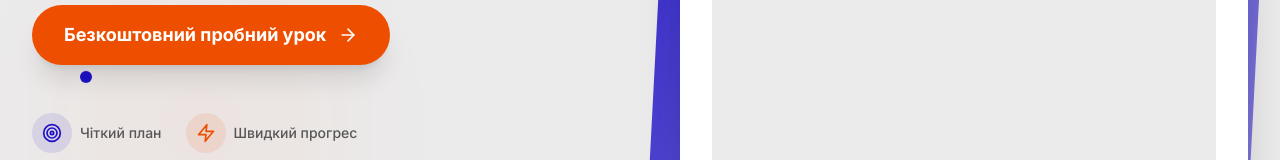
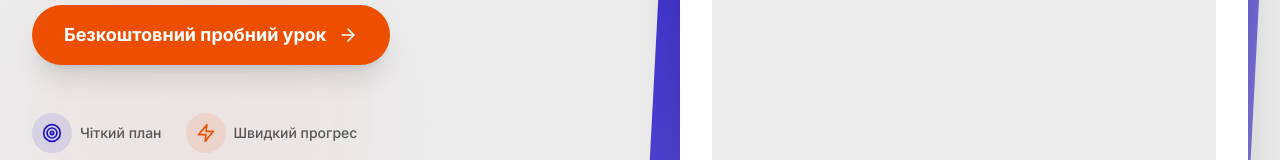
Before and after one commit to ruslan-mustafaev/fokus-sk-school, a React (Vite) app: page / in a window 1280 px wide. Shown: the part 578-738 px from the top of the page. Built offline with nearby package versions, Linux system fonts and the light colour scheme.

Commit message:
Updated HeroSection.tsx

```diff
--- a/src/components/HeroSection.tsx
+++ b/src/components/HeroSection.tsx
@@ -67,7 +67,6 @@ export default function HeroSection() {
 
         {/* Маленькие круги - размещены на периферии */}
         <div className="hidden lg:block absolute top-1/4 right-32 w-4 h-4 bg-brand-orange rounded-full animate-float" style={{ animationDelay: '1s' }} />
-        <div className="absolute bottom-40 lg:bottom-1/4 left-8 lg:left-20 w-3 h-3 bg-brand-blue rounded-full animate-float" style={{ animationDelay: '3s' }} />
 
         {/* Дополнительные элементы для мобильной версии */}
         <svg className="lg:hidden absolute bottom-20 right-6 w-10 h-10 text-brand-orange/30 animate-float" style={{ animationDelay: '2s' }} viewBox="0 0 24 24" fill="currentColor">
```
